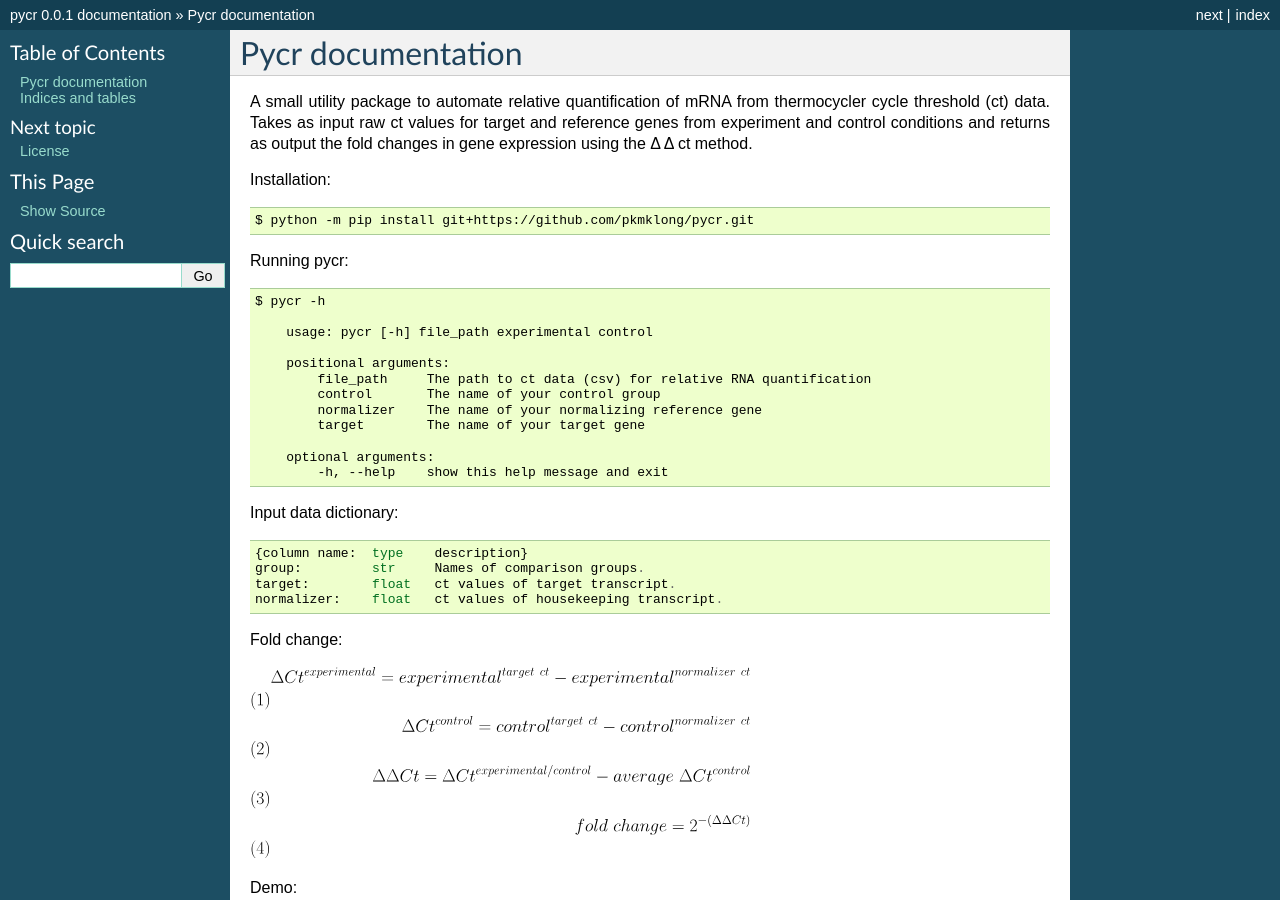
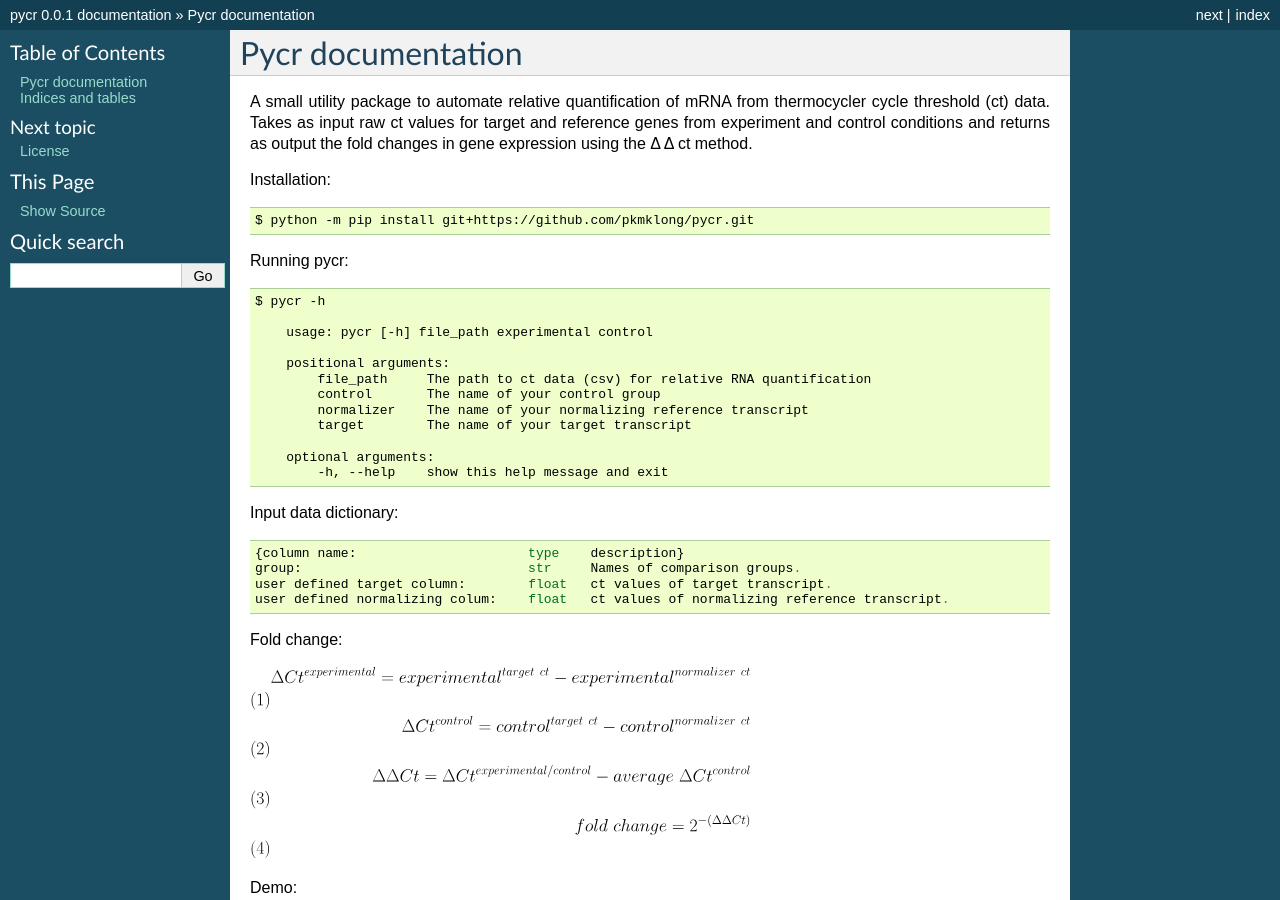
Before and after one commit to patrickmlong/pycr, a Sphinx documentation site: the page built from docs/index.rst, in a window 1280 px wide and 900 px high. Built offline with Sphinx 7.4.7, drawn with Linux system fonts in a browser that asks for light colours.

Commit message:
Update index.rst

```diff
--- a/docs/index.rst
+++ b/docs/index.rst
@@ -15,8 +15,8 @@ Running pycr::
         positional arguments:
             file_path     The path to ct data (csv) for relative RNA quantification
             control       The name of your control group
-            normalizer    The name of your normalizing reference gene
-            target        The name of your target gene
+            normalizer    The name of your normalizing reference transcript
+            target        The name of your target transcript
 
         optional arguments:
             -h, --help    show this help message and exit
@@ -25,10 +25,10 @@ Running pycr::
 
 Input data dictionary::
 
-    {column name:  type    description}
-    group:         str     Names of comparison groups.
-    target:        float   ct values of target transcript.
-    normalizer:    float   ct values of housekeeping transcript.
+    {column name:                      type    description}
+    group:                             str     Names of comparison groups.
+    user defined target column:        float   ct values of target transcript.
+    user defined normalizing colum:    float   ct values of normalizing reference transcript.
 
 
 Fold change:
```
